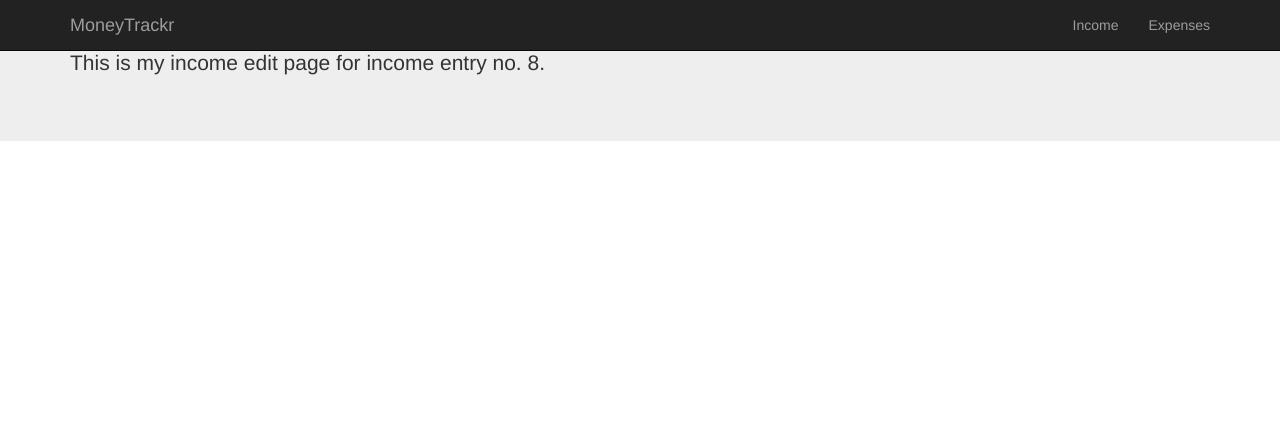
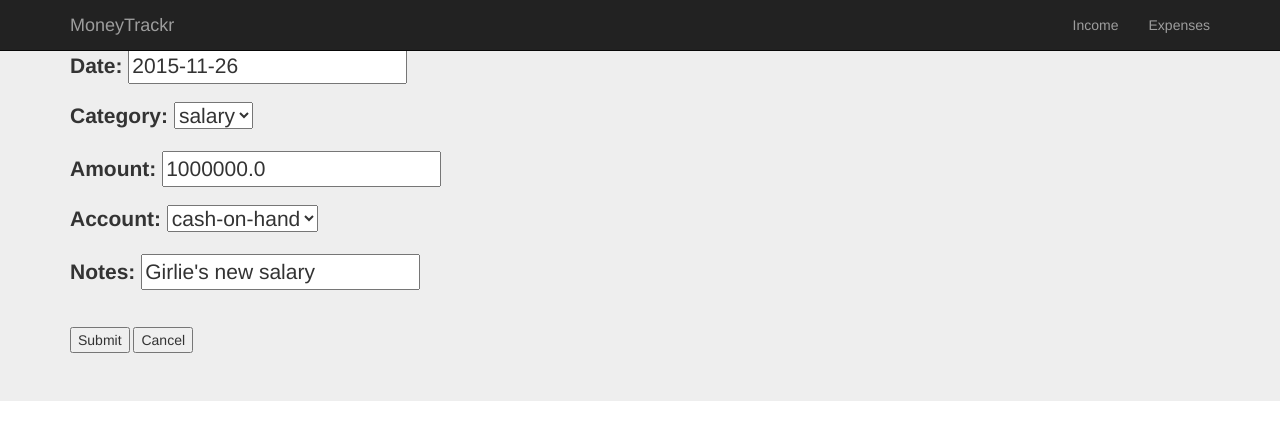
Before and after one commit to MoneyTrackr/MoneyTrackr, a Django app: page /income/8/edit in a window 1280 px wide. Shown: the top 440 px of the page. Run offline with Django 3.2, Linux system fonts and the light colour scheme; data comes from the database, SQL or seed files in the repository; both versions use the stored data as it was after the commit; parts of the project's set-up code (start-up, migrations or seed data) failed here and were passed over; some libraries are stand-ins or nearby versions.

Commit message:
For edit income. *problem with csrf, will fix later.

```diff
--- a/application/templates/income/edit.html
+++ b/application/templates/income/edit.html
@@ -3,5 +3,9 @@
 {% block title %}Edit Income{% endblock %}
 
 {% block content %}
-<p>This is my income edit page for income entry no. {{ income_id }}.</p>
+<form method="POST" class="post-form">{% csrf_token %}
+    {{ form.as_p }}
+	<br>
+	<div><input type="submit" id="id_submit_income"> <input type="button" value="Cancel" onclick="window.location='http://localhost:8000/income/'" id="id_cancel_income"></div>
+</form>
 {% endblock %}
--- a/application/views.py
+++ b/application/views.py
@@ -6,6 +6,10 @@ from .models import Category
 from .models import Account
 from .forms import NewIncomeForm
 from django.views.generic.base import RedirectView
+from django.shortcuts import get_object_or_404
+from django.template import RequestContext
+from django.core.context_processors import csrf
+from django.shortcuts import render_to_response
 
 # Create your views here.
 
@@ -26,11 +30,24 @@ def income_new(request):
     return render(request, 'income/new.html', {'form': form})
 
 def income_edit(request, income_id):
-    try:
-        income_id = int(income_id)
-    except ValueError:
-        raise Http404()
-    return render(request, 'income/edit.html', {'income_id': income_id})
+    income_id = int(income_id)
+    post = get_object_or_404(Income,id=income_id)
+
+    if request.method == "POST":
+        form = NewIncomeForm(request.POST, instance=post)
+        if form.is_valid():
+            #post = form.save(commit=False)
+            post.save()
+            return HttpResponseRedirect('/income')
+    else:
+        form = NewIncomeForm(instance=post)
+    return render(request, 'income/edit.html', {'form': form})
+
+    #try:
+    #    income_id = int(income_id)
+    #except ValueError:
+    #    raise Http404()
+    #return render(request, 'income/edit.html', {'income_id': income_id})
 
 def income_delete(request, income_id):
     try:
--- a/money_trackr/settings.py
+++ b/money_trackr/settings.py
@@ -15,7 +15,7 @@ import os
 
 BASE_DIR = os.path.dirname(os.path.dirname(os.path.abspath(__file__)))
 
-
+CSRF_COOKIE_SECURE = False
 # Quick-start development settings - unsuitable for production
 # See https://docs.djangoproject.com/en/1.8/howto/deployment/checklist/
 
```
Also changed, not shown: db.sqlite3.
